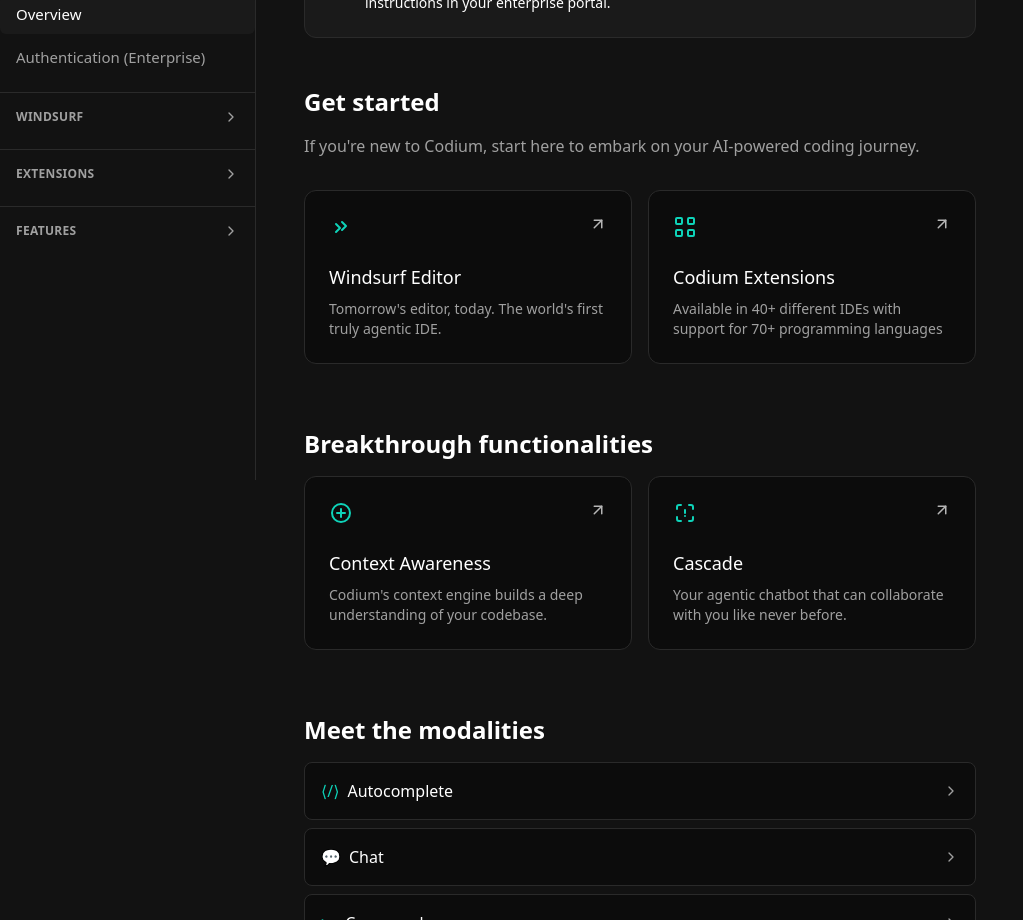
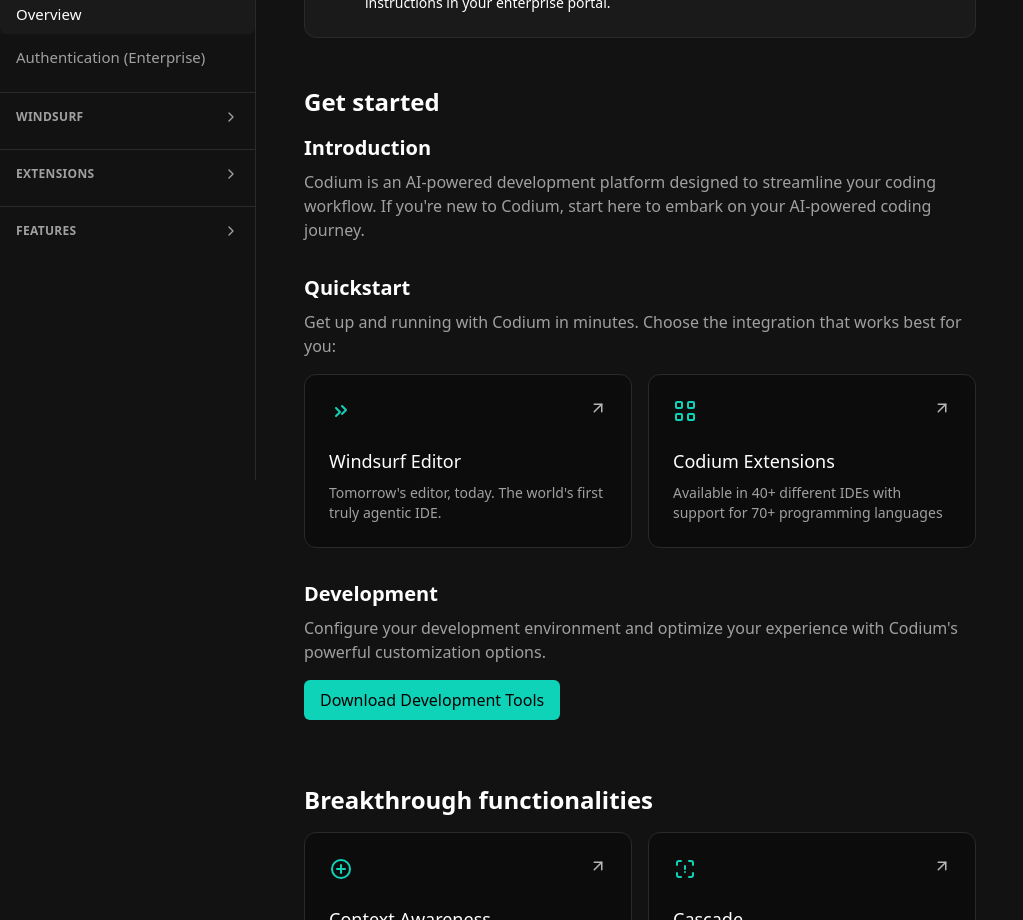
Before and after one commit to giannihart/Devscribe-Docs, a React (Vite) app: page / in a window 1280 px wide. Shown: the part 320-1240 px from the top of the page, without its empty margins (0-1023 px from the left). Built offline with nearby package versions, Linux system fonts and the light colour scheme.

Commit message:
Restructure Get Started section
Restructure the Get Started section into Introduction, Quickstart, and Development subheadings.

```diff
--- a/src/pages/Index.tsx
+++ b/src/pages/Index.tsx
@@ -64,10 +64,20 @@ const Index = () => {
 
         <section id="get-started" className="mt-12">
           <h2 className="text-2xl font-semibold mb-4">Get started</h2>
-          <p className="text-codium-text-secondary mb-8">
-            If you're new to Codium, start here to embark on your AI-powered coding journey.
+
+          <div className="space-y-8">
+            <div>
+              <h3 className="text-xl font-semibold mb-2">Introduction</h3>
+              <p className="text-codium-text-secondary mb-4">
+                Codium is an AI-powered development platform designed to streamline your coding workflow. If you're new to Codium, start here to embark on your AI-powered coding journey.
               </p>
+            </div>
 
+            <div>
+              <h3 className="text-xl font-semibold mb-2">Quickstart</h3>
+              <p className="text-codium-text-secondary mb-4">
+                Get up and running with Codium in minutes. Choose the integration that works best for you:
+              </p>
               <div className="grid grid-cols-1 md:grid-cols-2 gap-4">
                 <FeatureCard
                   title="Windsurf Editor"
@@ -82,6 +92,18 @@ const Index = () => {
                   icon={<ExtensionsIcon />}
                   to="/extensions/getting-started"
                 />
+              </div>
+            </div>
+
+            <div>
+              <h3 className="text-xl font-semibold mb-2">Development</h3>
+              <p className="text-codium-text-secondary mb-4">
+                Configure your development environment and optimize your experience with Codium's powerful customization options.
+              </p>
+              <a href="/download" className="inline-flex items-center gap-2 px-4 py-2 bg-codium-teal text-black rounded-md font-medium hover:bg-codium-teal/90 transition-colors">
+                Download Development Tools
+              </a>
+            </div>
           </div>
         </section>
 
```
Lines whose indentation alone changed are shown as unchanged.
